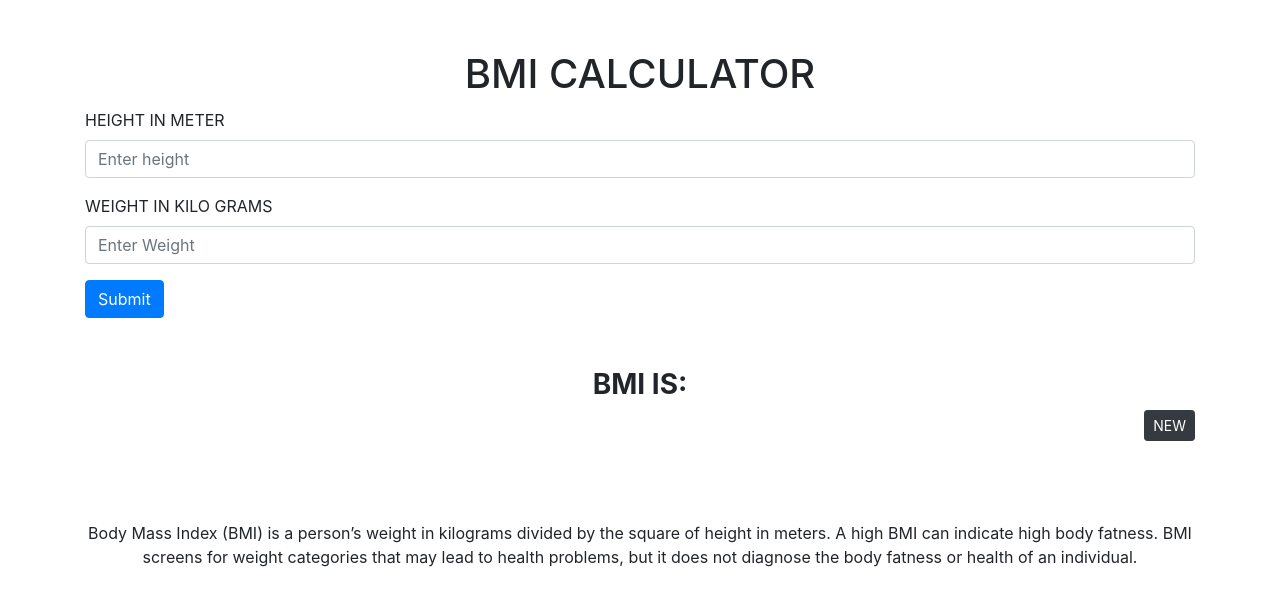
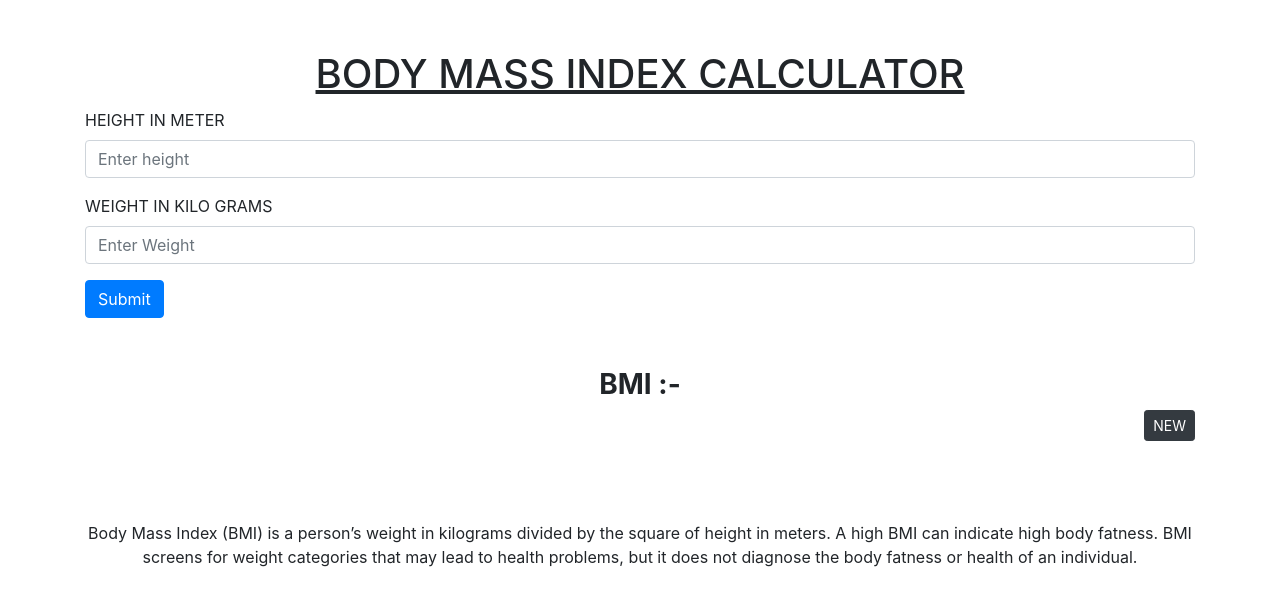
Before and after one commit to MeghanshBansal/BMI-Calculator-with-flask, a Flask app: page / in a window 1280 px wide. Shown: the top 593 px of the page. Run offline with Flask 2, Linux system fonts and the light colour scheme; some libraries are stand-ins or nearby versions.

Commit message:
decoration

```diff
--- a/templates/index.html
+++ b/templates/index.html
@@ -13,7 +13,16 @@
         <title>BMI Calculator</title>
     </head>
     <body>
-        <h1 style="margin-top: 50px; margin-bottom: 10px; text-align: center">BMI CALCULATOR</h1>
+        <h1
+            style="
+                margin-top: 50px;
+                margin-bottom: 10px;
+                text-align: center;
+                text-decoration: underline;
+            "
+        >
+            BODY MASS INDEX CALCULATOR
+        </h1>
         <div class="container">
             <form method="POST" action="/result">
                 <div class="form-group">
@@ -40,7 +49,7 @@
             </form>
         </div>
         <div style="margin-top: 50px; text-align: center">
-            <h3 style="font-weight: bold">BMI IS: {{BMI}}</h3>
+            <h3 style="font-weight: bold">BMI :- {{BMI}}</h3>
         </div>
         <div class="container" style="display: flex; justify-content: flex-end">
             <button type="button" class="btn btn-sm btn-dark" onclick="window.location.href='/';">
```
